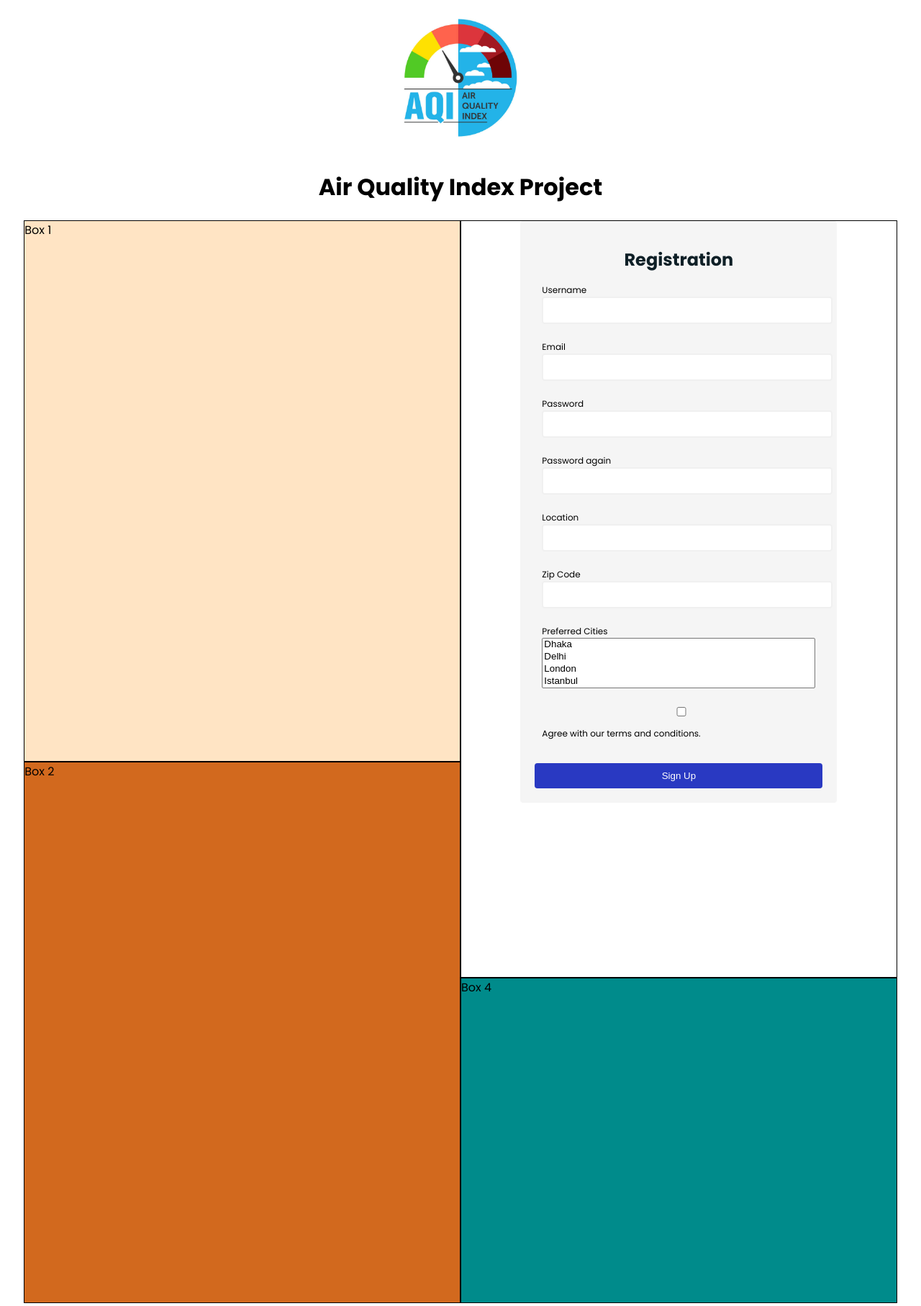
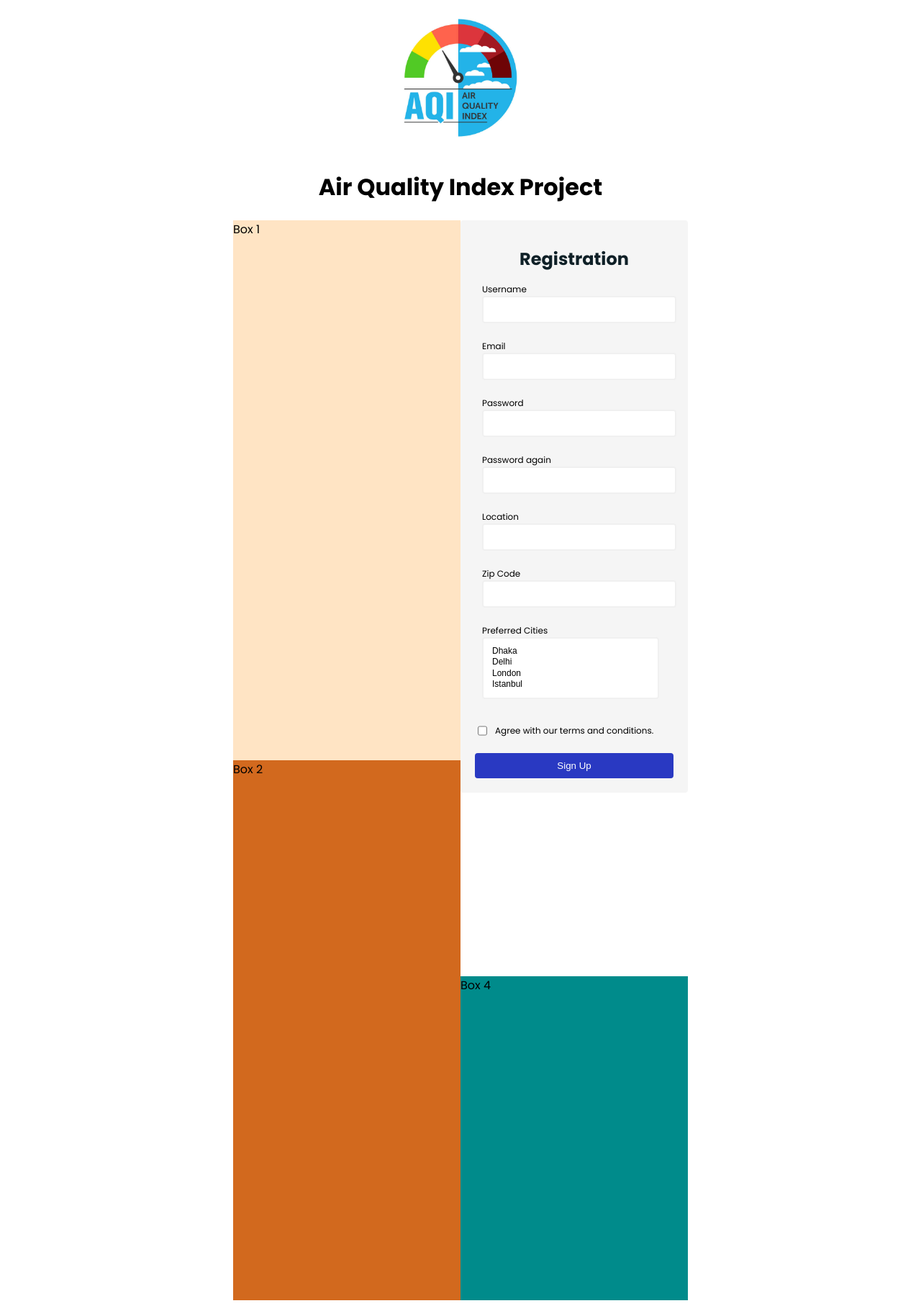
Before and after one commit to tasmim-tahsin/web_tech, a PHP site: page / in a window 1280 px wide. Shown: the whole page at 72% size. Run offline with PHP 8.4, Linux system fonts and the light colour scheme.

Commit message:
box sizing correction

```diff
--- a/form.js
+++ b/form.js
@@ -6,7 +6,6 @@ const password2 = document.getElementById('password2');
 
 form.addEventListener('submit', e => {
     e.preventDefault();
-
     validateInputs();
 });
 
--- a/index.html
+++ b/index.html
@@ -69,7 +69,7 @@
                                 </select>
                                 <div class="error"></div>
                             </div>
-                            <div class="input-control">
+                            <div class="termsdiv">
                                 <input class="chk" type="checkbox" id="vehicle1" name="vehicle1" value="Bike">
                                 <p> Agree with our terms and conditions.</p>
                             </div>
--- a/style.css
+++ b/style.css
@@ -7,8 +7,8 @@ header{
 }
 .maindiv{
     display: flex;
-    margin-left: 2%;
-    margin-right: 2%;
+    margin-left: 25%;
+    margin-right: 25%;
     height: 1500px;
 }
 .leftdiv{
@@ -19,23 +19,23 @@ header{
     width: 50%;
 }
 .box1{
-    border: 1px solid black;
+
     background-color: bisque;
     height: 50%;
 }
 .box2{
-    border: 1px solid black;
+
     background-color: chocolate;
     height: 50%;
 }
 .box3{
-    border: 1px solid black;
+
     background-color: white;
     height: 70%;
     margin: auto;
 }
 .box4{
-    border: 1px solid black;
+
     background-color: darkcyan;
     height: 30%;
 }
@@ -46,7 +46,7 @@ header{
   justify-content: center;
 }
 #form {
-  width: 400px;
+  width: 300px;
   /*  */
   padding: 20px;
   background-color: whitesmoke;
@@ -71,11 +71,13 @@ header{
 
 .input-control {
   display: flex;
+  align-items:flex-start;
   flex-direction: column;
   margin: 10px;
+  padding-right: 10px;
 }
 
-.input-control input {
+.input-control input, select {
   border: 2px solid #f0f0f0;
   border-radius: 4px;
   display: block;
@@ -101,3 +103,7 @@ header{
   font-size: 9px;
   height: 13px;
 }
+.termsdiv{
+  display: flex;
+  gap: 8px;
+}
```
